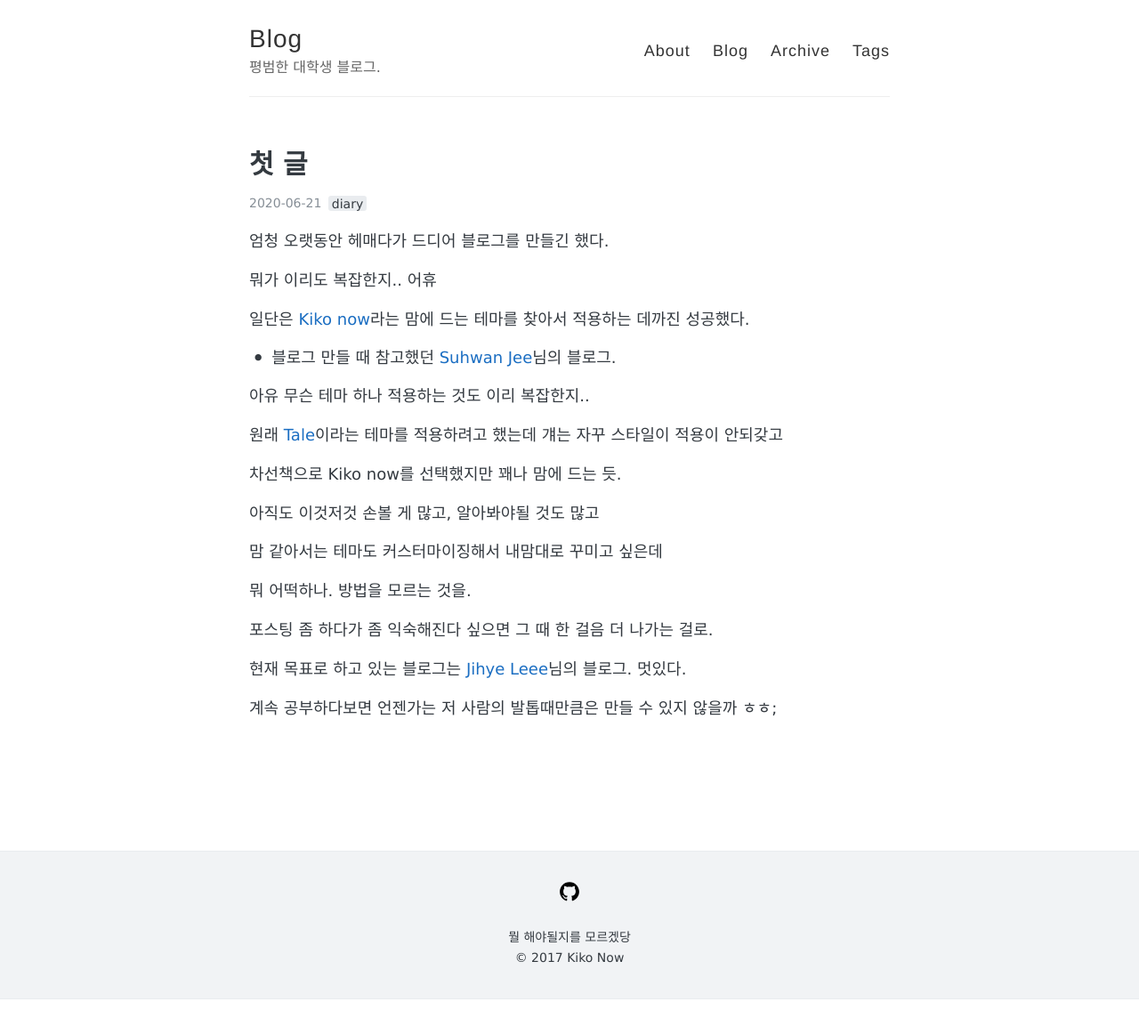
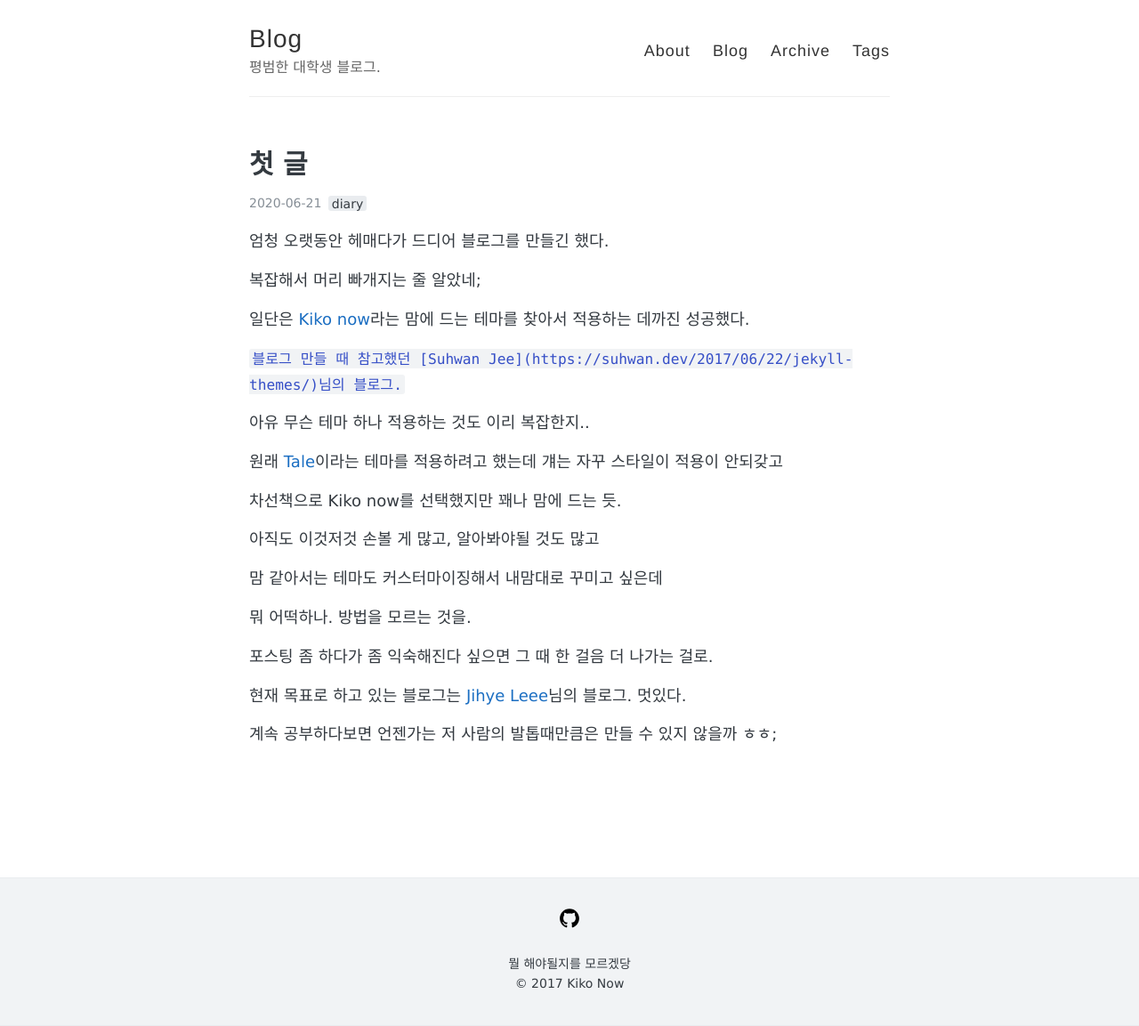
Before and after one commit to iborymagic/iborymagic.github.io, a Jekyll site: the page built from _posts/2020-06-21-첫-글.md, in a window 1280 px wide. Shown: the whole page at 89% size. Built offline with Jekyll 4.4.1, drawn with Linux system fonts in a browser that asks for light colours; before the commit the page ends 1123 px from its top, so only the background shows below that.

Commit message:
last modification on first posting

```diff
--- a/_config.yml
+++ b/_config.yml
@@ -50,7 +50,7 @@ footer-links:
   youtube: # channel/<your_long_string> or user/<user-name>
 
 # Text under the icons in footer
-footer-text: 뭘 해야될지를 모르겠당</br>
+footer-text: 뭘 해야될지를 모르겠당<br/>
   © 2017 Kiko Now
 
 # Enter your Disqus shortname (not your username) to enable commenting on posts
--- a/_posts/2020-06-21-첫-글.md
+++ b/_posts/2020-06-21-첫-글.md
@@ -7,11 +7,12 @@ tags:
 
 엄청 오랫동안 헤매다가 드디어 블로그를 만들긴 했다.
 
-뭐가 이리도 복잡한지.. 어휴
+복잡해서 머리 빠개지는 줄 알았네;
+
 
 일단은 [Kiko now](https://github.com/AWEEKJ/kiko-now)라는 맘에 드는 테마를 찾아서 적용하는 데까진 성공했다.
 
-* 블로그 만들 때 참고했던 [Suhwan Jee](https://suhwan.dev/2017/06/22/jekyll-themes/)님의 블로그.
+`블로그 만들 때 참고했던 [Suhwan Jee](https://suhwan.dev/2017/06/22/jekyll-themes/)님의 블로그.`
 
 아유 무슨 테마 하나 적용하는 것도 이리 복잡한지..
 
@@ -27,6 +28,7 @@ tags:
 
 포스팅 좀 하다가 좀 익숙해진다 싶으면 그 때 한 걸음 더 나가는 걸로.
 
+
 현재 목표로 하고 있는 블로그는 [Jihye Leee](http://jihyeleee.com/)님의 블로그. 멋있다.
 
 계속 공부하다보면 언젠가는 저 사람의 발톱때만큼은 만들 수 있지 않을까 ㅎㅎ;
```
